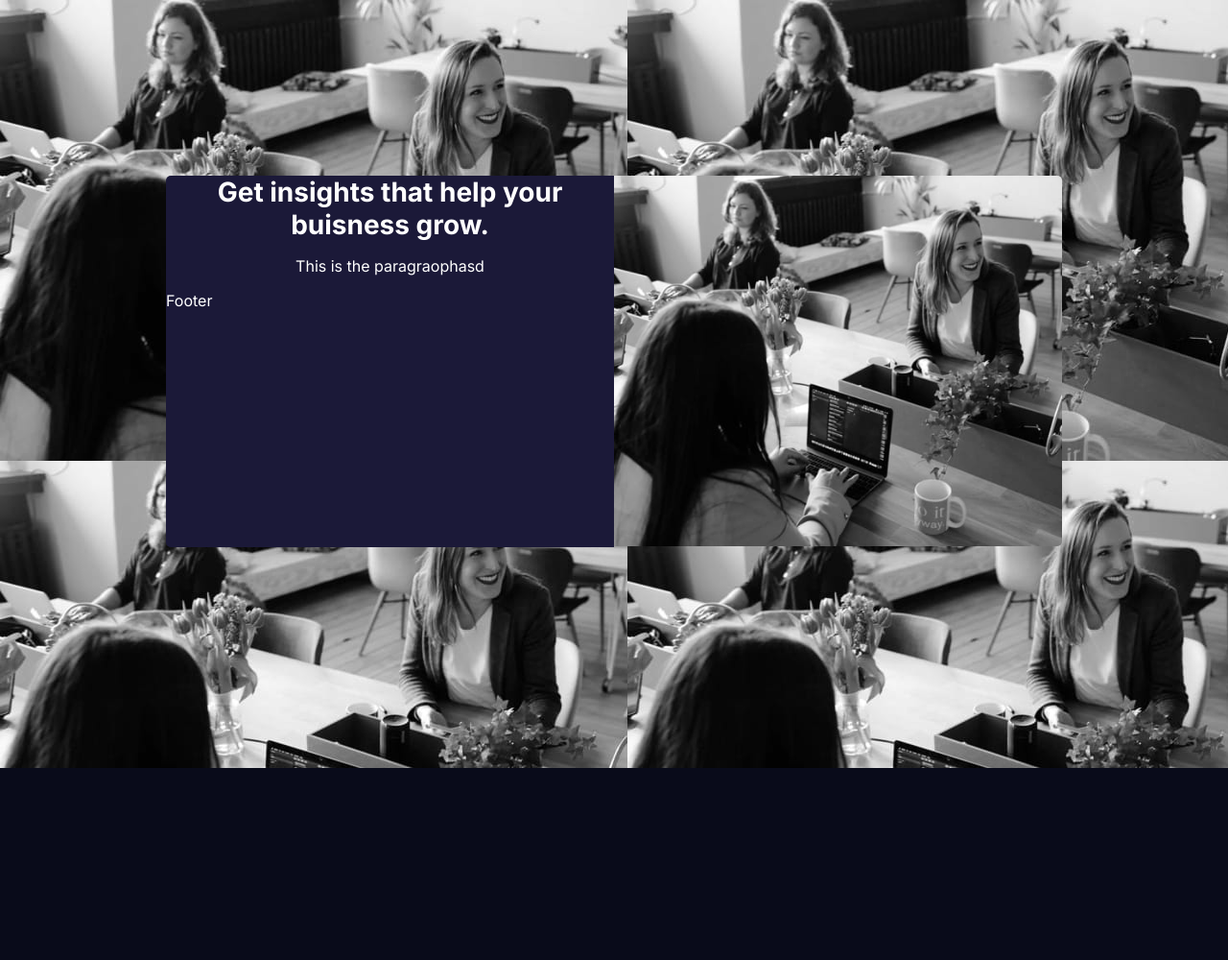
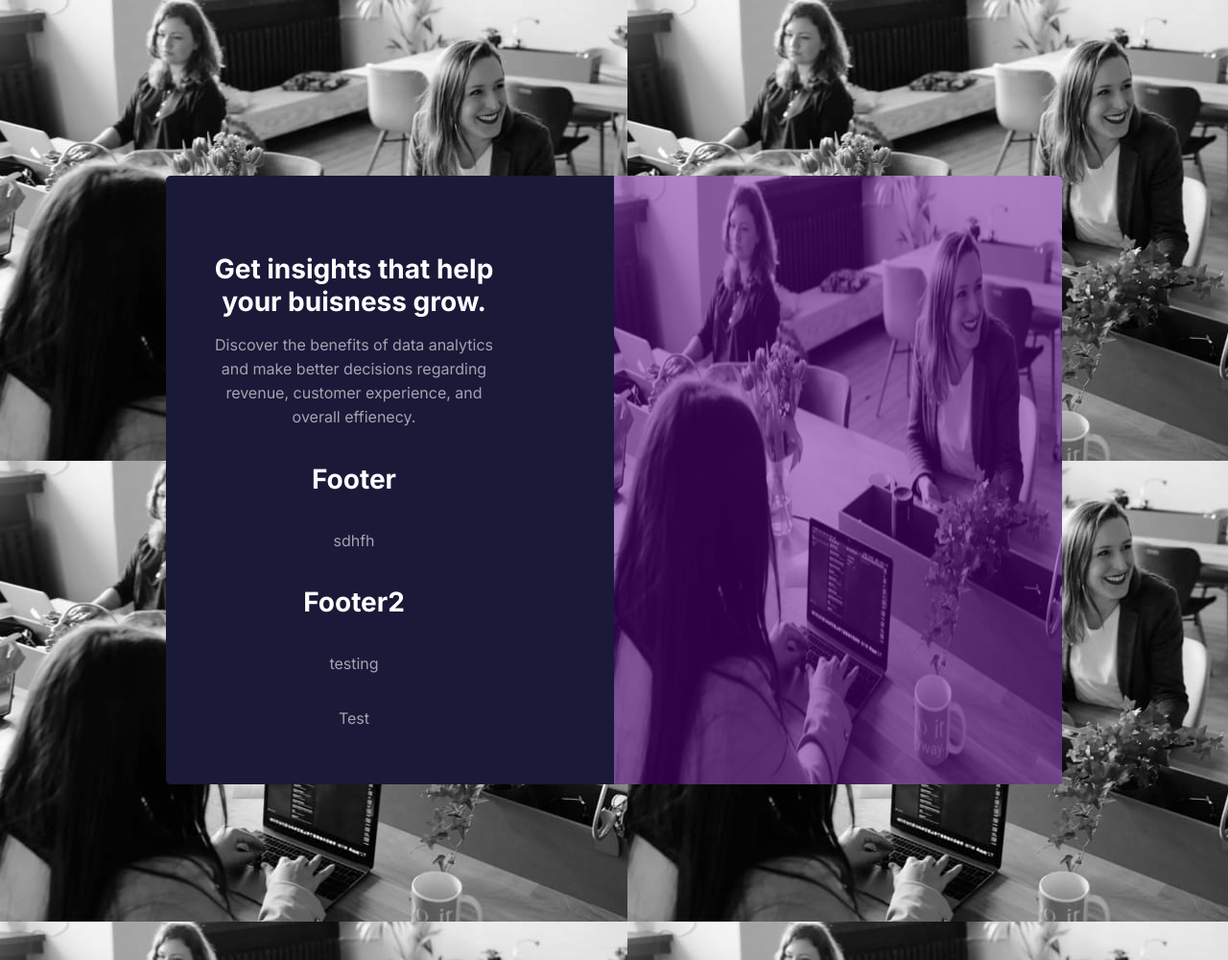
Before and after one commit to JohnathanTWebster/Stats_Card_Page, a plain HTML site: page index.html in a window 1280 px wide. Shown: the whole page at 96% size. Before the commit the page ends 800 px from the top, so only its background shows below. Drawn offline with Linux system fonts and the light colour scheme; files whose address does not match are found by name.

Commit message:
Upadted color

```diff
--- a/CSS/_colors.scss
+++ b/CSS/_colors.scss
@@ -3,7 +3,7 @@
 // Primary Colors ---
 $mainBackground: #090B1A;
 $cardBackground:#1B1938;
-$accentColor: hsl(277, 64%, 61%);  // #AA5CDB;
+$accentColor: #5b0292a9;
 
 //------
 
--- a/CSS/_fonts.scss
+++ b/CSS/_fonts.scss
@@ -15,7 +15,7 @@ body{
     font-family: 'Inter', sans-serif;
 }
 //---
-header{
+header, h1{
 
     font-size: 28px ;
     font-weight: 700;
--- a/CSS/_global.scss
+++ b/CSS/_global.scss
@@ -1,6 +1,10 @@
+
+
+
+// Setting the format of the body for the card so it is centered
 body{
     padding: 90px 16px 90px 16px;
-    background-color: $mainBackground;
+    background-color:$mainBackground;
     background-image: url("img/image-header-mobile.jpg");
 
     @media screen and (min-width: 1024px){
@@ -8,15 +12,7 @@ body{
 
     }
 }
-
-header{
-    text-align: center;
-
-}
-p{
-    text-align: center;
-}
-
+//--------------
 main{
 
 
@@ -29,6 +25,29 @@ main{
 }
 
 
+header{
+    text-align: center;
+
+}
+h1{
+    display: flex;
+    flex-direction: column;
+    text-align: center;
+
+}
+p {
+
+    color: $statsHeading;
+    text-align: center;
+    line-height: 25px;
+}
+footer{
+    display: flex;
+    flex-direction: column;
+}
+
+
+
 // Left side of card
 
 
@@ -36,13 +55,15 @@ main{
     background-color: $cardBackground;
     color: $mainText;
     border-radius: 5px 5px 0px 0px;
-    margin-bottom: 3px;
+
+
 
 
     @media screen and (min-width:1024px) {
-        //margin-bottom: 0px;
+
         border-radius: 5px 0px 0px 5px;
         padding: 80px 120px 40px 45px;
+
 
 
 
@@ -61,22 +82,30 @@ main{
 
     img{
         width: 100%;
-        border-radius: 0px 5px 5px 0px;
+        height: 100%;
+        border-radius: 0px 0px 5px 5px;
+        @media screen and (min-width: 1024px){
+            border-radius: 0px 5px 5px 0px;
+
+        }
 
     }
 
+}
+// Color over the picture -------
 
-}
+
 .colorOverlay{
     width: 100%;
     height: 100%;
-    background: black;
-    //opacity: ;
+    background: $accentColor;
+    opacity: 0.7;
     position: absolute;
     z-index: 1;
 
+
 }
-
+//-------------------------------
 
 
 //----------------
--- a/index.html
+++ b/index.html
@@ -17,16 +17,30 @@
                 Get insights that help your buisness grow.
             </header>
             <p>
-                This is the paragraophasd
+                Discover the benefits of data analytics and make better decisions
+                regarding revenue, customer experience, and overall effienecy.
             </p>
             <footer>
-                Footer
+                <h1>Footer</h1>
+                <p>sdhfh</p>
+                <h1>Footer2</h1>
+                <p>
+                    testing
+                </p>
+                <div>
+                    <p>
+                        Test
+                    </p>
+                </div>
             </footer>
 
         </div>
         <div class="heroImage">
+            <div class="colorOverlay"></div>
             <img src="img/image-header-desktop.jpg">
-            <div class="colorOverlay"></div>
+
+
+            </div>
         </div>
 
     </main>
```
Also changed, not shown: CSS/styles.css, 1 other file.
